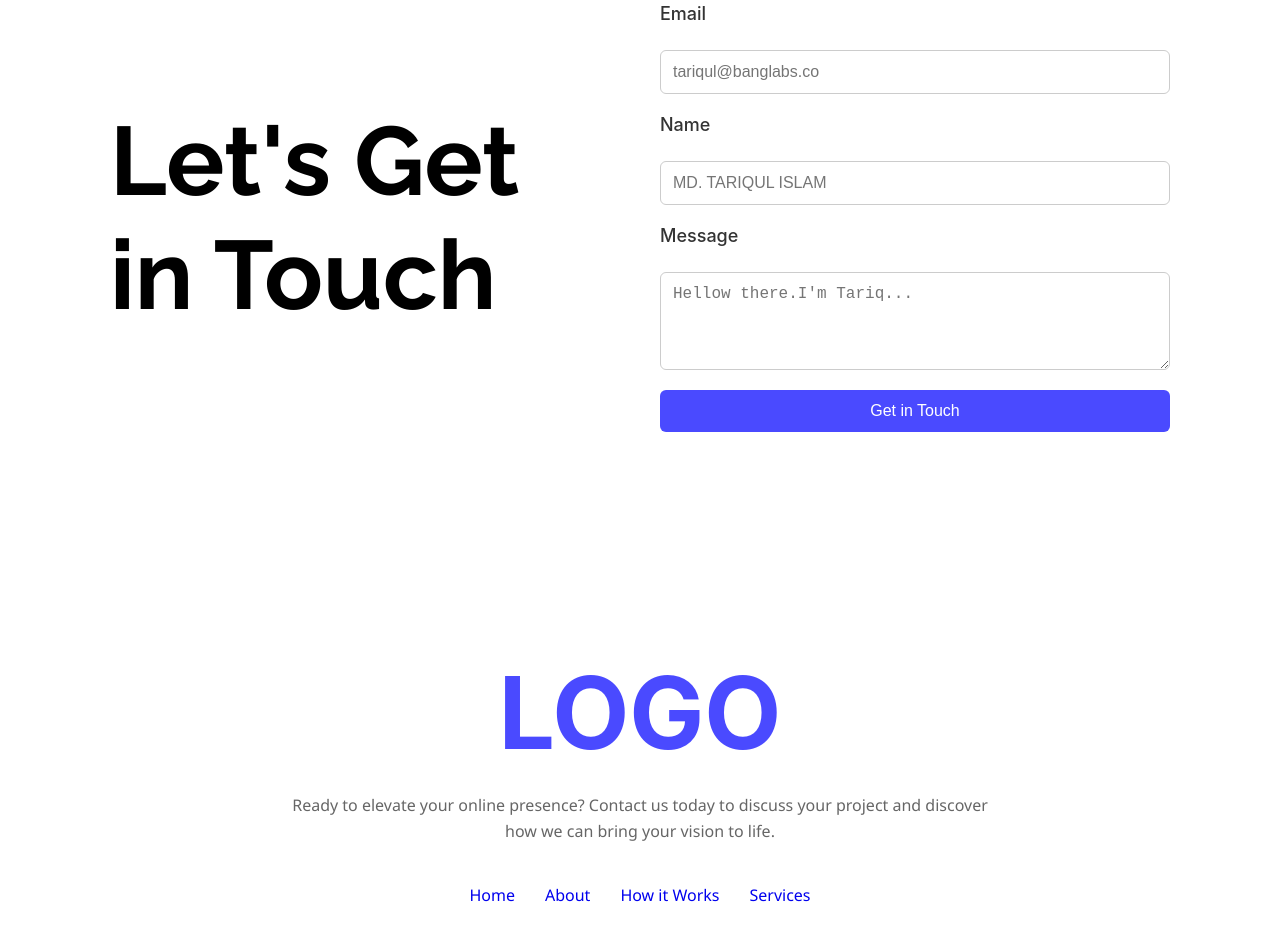
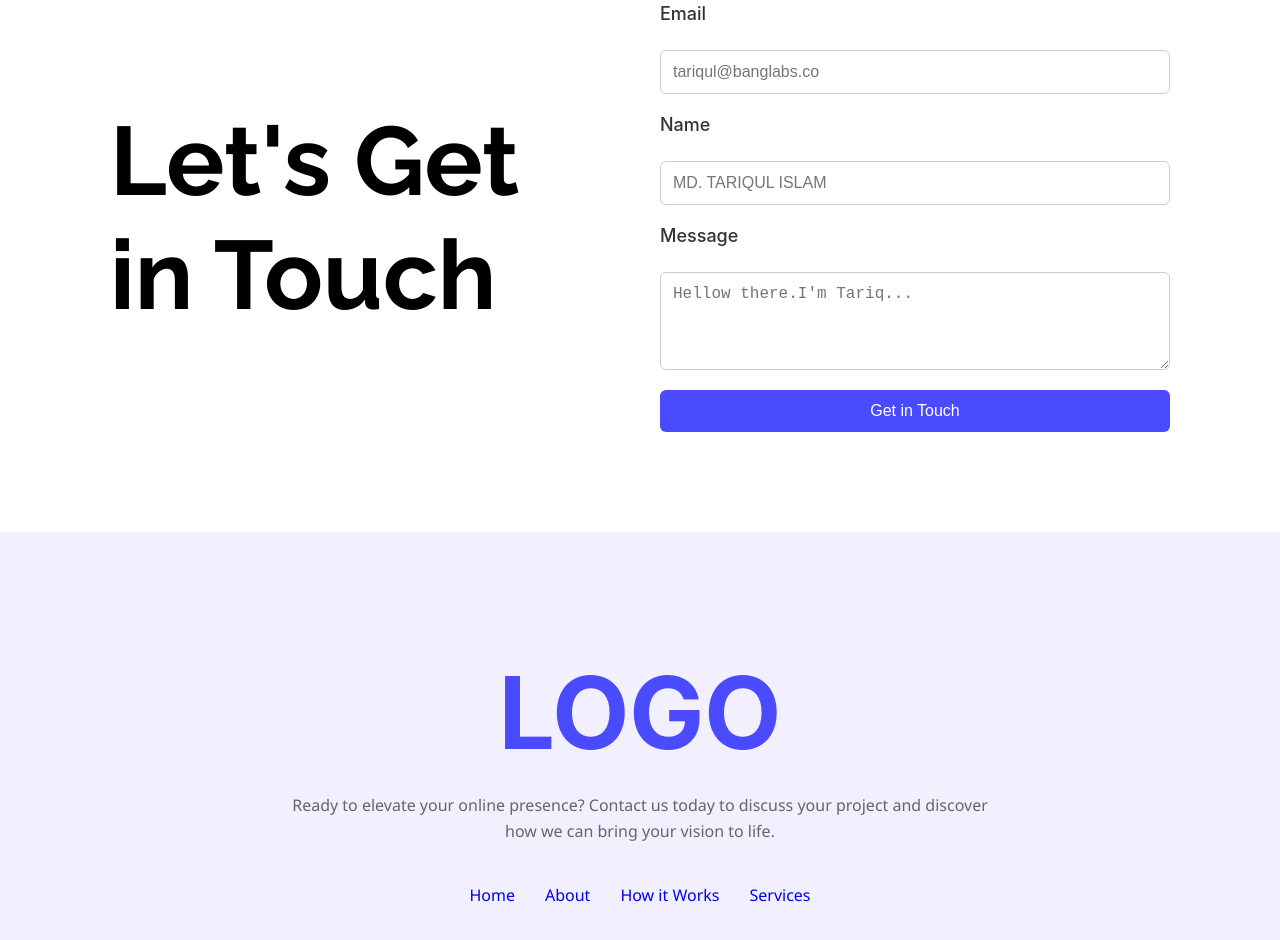
Before and after one commit to tar1Qul/B12A01-TARIQUL-ASSIGNMENT1, a plain HTML site: page index.html in a window 1280 px wide. Shown: the part 3235-4175 px from the top of the page. Drawn offline with Linux system fonts and the light colour scheme.

Commit message:
fixed footer backgroung colour

```diff
--- a/styles/style.css
+++ b/styles/style.css
@@ -411,6 +411,10 @@ li {
     transform: translateY(-5px);
 }
 
+.footer{
+    background-color: #f2efff;
+}
+
 .footer-wrapper {
     width: 100%;
     margin: 80px auto;
```
